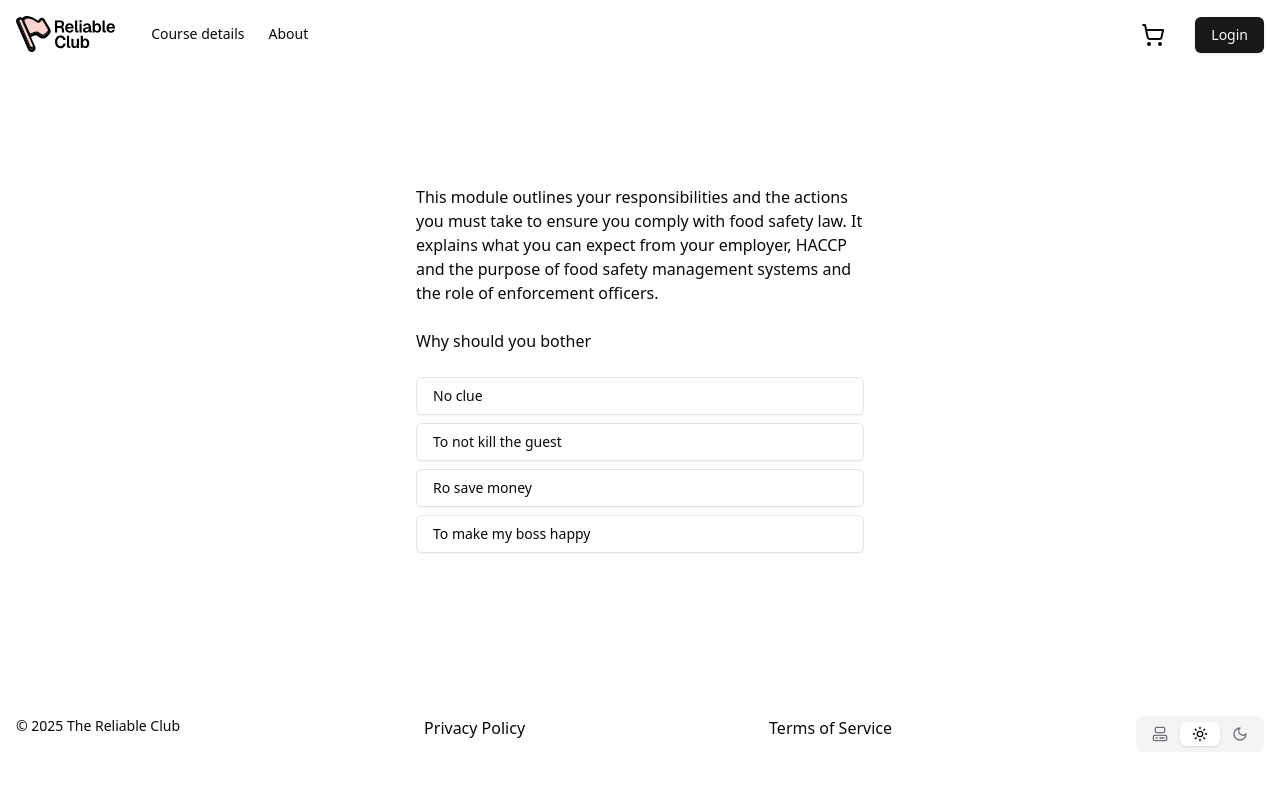
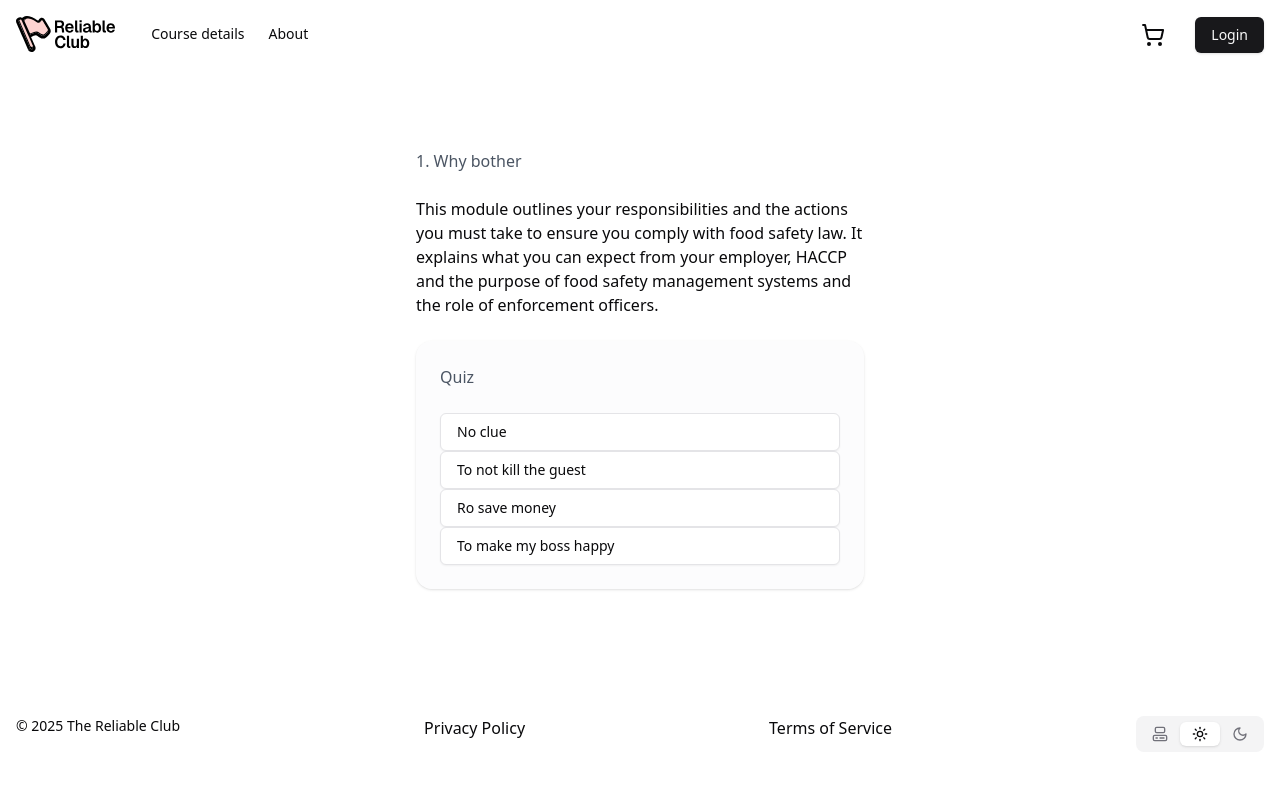
Before and after one commit to evilpaper/reliable, a Next.js app: page /courses/food-hygiene-foundations/lessons/1 in a window 1280 px wide. Shown: the top 788 px of the page. Built offline with nearby package versions, Linux system fonts and the light colour scheme.

Commit message:
feat: slightly better lesson

```diff
--- a/src/app/(landing)/courses/[courseSlug]/lessons/[id]/page.tsx
+++ b/src/app/(landing)/courses/[courseSlug]/lessons/[id]/page.tsx
@@ -24,8 +24,10 @@ export default async function Page({ params }: PageProps) {
 
   return (
     <section className="container md:p-0 max-w-md flex flex-col items-start justify-start gap-6">
+      <span className="text-gray-600 font-medium">
+        {lesson.lessonNumber}. {lesson.lessonTitle}
+      </span>
       <p>{lesson.content}</p>
-      <p>{lesson.question}</p>
       <Quiz
         question={lesson.question}
         options={lesson.options}
--- a/src/features/course/quiz.tsx
+++ b/src/features/course/quiz.tsx
@@ -2,6 +2,7 @@
 
 import React from "react";
 import { Button } from "@/common/components/ui/button";
+import { Card, CardContent, CardHeader } from "@/common/components/ui/card";
 
 export function Quiz(lesson: {
   question?: string;
@@ -20,7 +21,11 @@ export function Quiz(lesson: {
     }
   };
   return (
-    <div className="w-full space-y-2">
+    <Card className="bg-gray-50/50 border-0 rounded-2xl h-full">
+      <CardHeader>
+        <span className="text-gray-600 font-medium">Quiz</span>
+      </CardHeader>
+      <CardContent>
         {lesson.options?.map((option, index) => (
           <Button
             key={index}
@@ -32,6 +37,7 @@ export function Quiz(lesson: {
             {option}
           </Button>
         ))}
-    </div>
+      </CardContent>
+    </Card>
   );
 }
```
Lines whose indentation alone changed are shown as unchanged.
